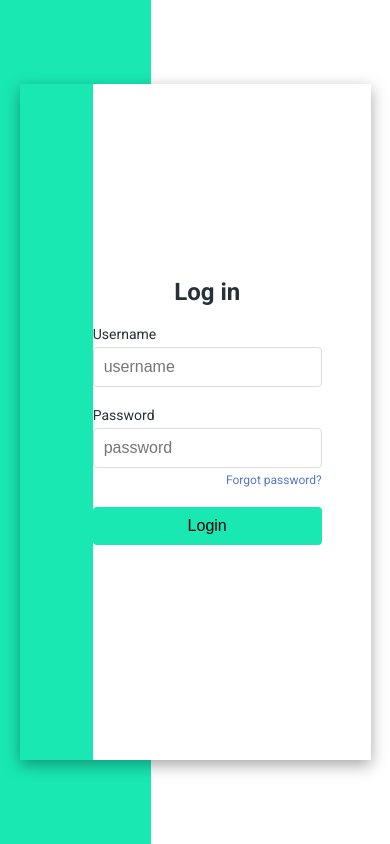
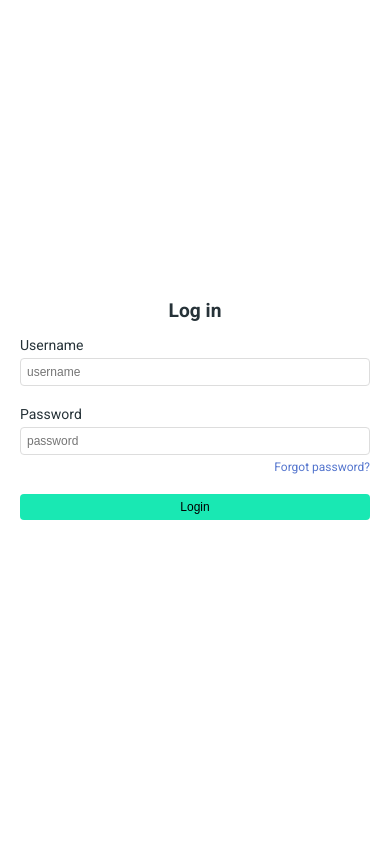
Before and after one commit to Lazy-cozy/login-app, a plain HTML site: page Html/Index.html in a window 390 px wide. Drawn offline with Linux system fonts and the light colour scheme.

Commit message:
fix:Added responsive

```diff
--- a/Html/Styles.css
+++ b/Html/Styles.css
@@ -127,3 +127,67 @@ a {
     margin-top: 5px;
     min-height: 1.25rem;
 }
+
+@media (max-width: 1200px) {
+
+    .login-container {
+        grid-template-columns: 0.6159fr 1fr;
+        width: 95%;
+    }
+}
+
+@media (max-width: 768px) {
+    .login-container {
+        grid-template-columns: 1fr;
+        height: auto;
+        margin: 20px auto;
+        width: 90%;
+    }
+
+    .login-section-left {
+        display: none;
+    }
+
+    .login-box {
+        max-width: 100%;
+        padding: 20px;
+    }
+
+    .login-title {
+        font-size: 1.5rem;
+    }
+
+    .login-form-input,
+    .login-submit-button {
+        font-size: 14px;
+        padding: 8px;
+    }
+}
+
+@media (max-width: 480px) {
+    .login-title {
+        font-size: 1.2rem;
+    }
+
+    .login-form-input,
+    .login-submit-button {
+        font-size: 12px;
+        padding: 6px;
+    }
+
+    .login-container {
+        width: 100%;
+        height: auto;
+        margin: 0;
+        box-shadow: none;
+    }
+
+    .login-section-left {
+        display: none;
+    }
+
+    .layout-container {
+        grid-template-columns: 1fr;
+        height: auto;
+    }
+}
```
